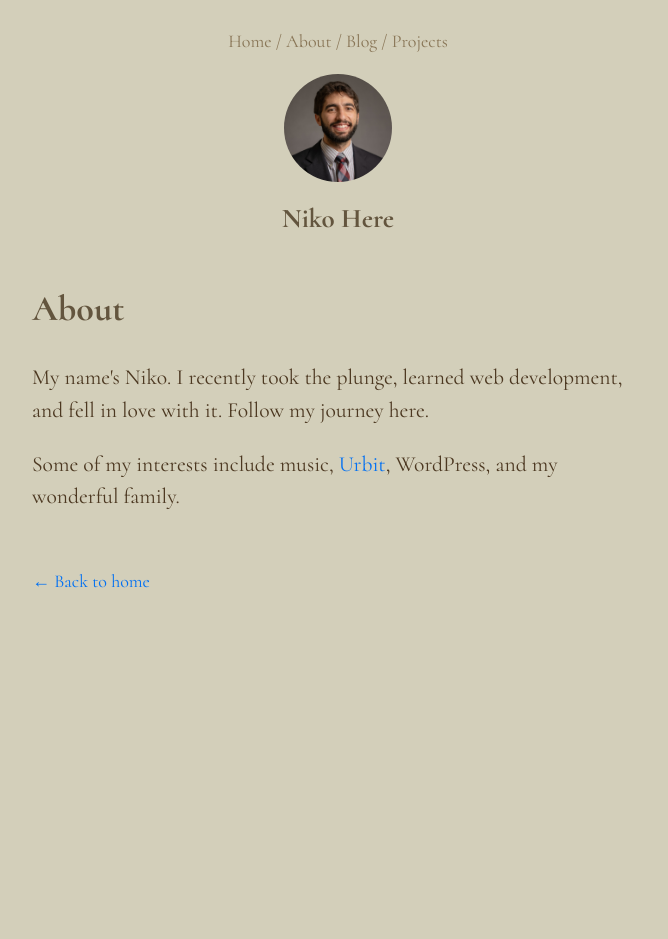
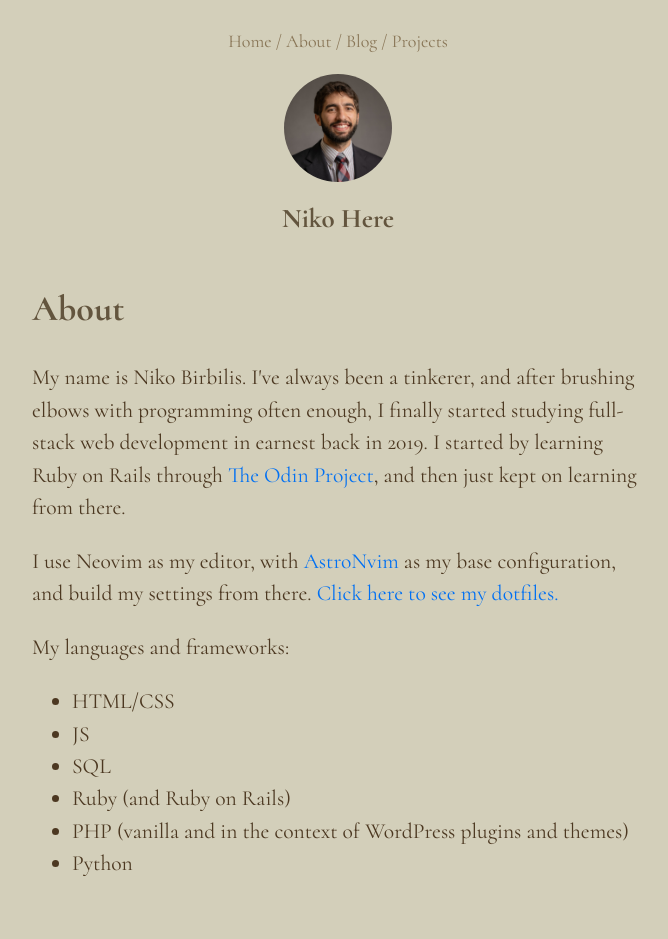
Before and after one commit to harmolipi/niko-here, a Next.js app: page /niko-here/about in a window 1280 px wide. Shown: the top 939 px of the page, without its empty margins (302-970 px from the left). Before the commit the page ends 800 px from the top, so only its background shows below. Built offline with nearby package versions, Linux system fonts and the light colour scheme.

Commit message:
feat(about): fleshed out about page content

```diff
--- a/pages/about.js
+++ b/pages/about.js
@@ -11,16 +11,43 @@ export default function About() {
       <h1>About</h1>
       <section className={utilStyles.headingMd}>
         <p>
-          My name&apos;s Niko. I recently took the plunge, learned web
-          development, and fell in love with it. Follow my journey here.
+          {
+            "My name is Niko Birbilis. I've always been a tinkerer, and after brushing elbows with programming often enough, I finally started studying full-stack web development in earnest back in 2019. I started by learning Ruby on Rails through "
+          }
+          <a
+            href="https://www.theodinproject.com/"
+            target="_blank"
+            rel="noreferrer"
+          >
+            The Odin Project
+          </a>
+          , and then just kept on learning from there.
         </p>
         <p>
-          Some of my interests include music,{" "}
-          <a href="https://urbit.org" target="_blank" rel="noreferrer">
-            Urbit
+          I use Neovim as my editor, with{" "}
+          <a href="https://astronvim.com/" target="_blank" rel="noreferrer">
+            AstroNvim
+          </a>{" "}
+          as my base configuration, and build my settings from there.{" "}
+          <a
+            href="https://github.com/harmolipi/dotfiles"
+            target="_blank"
+            rel="noreferrer"
+          >
+            Click here to see my dotfiles.
           </a>
-          , WordPress, and my wonderful family.
         </p>
+        <p>My languages and frameworks:</p>
+        <ul>
+          <li>HTML/CSS</li>
+          <li>JS</li>
+          <li>SQL</li>
+          <li>Ruby (and Ruby on Rails)</li>
+          <li>
+            PHP (vanilla and in the context of WordPress plugins and themes)
+          </li>
+          <li>Python</li>
+        </ul>
       </section>
     </Layout>
   );
```
